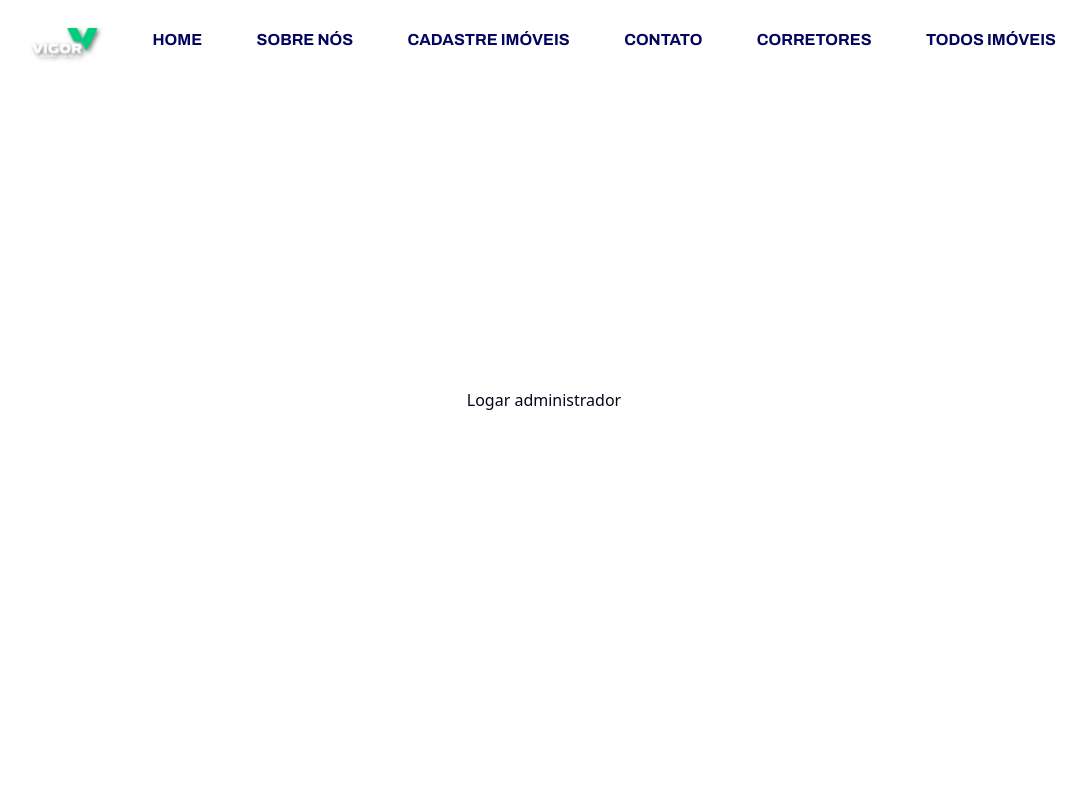
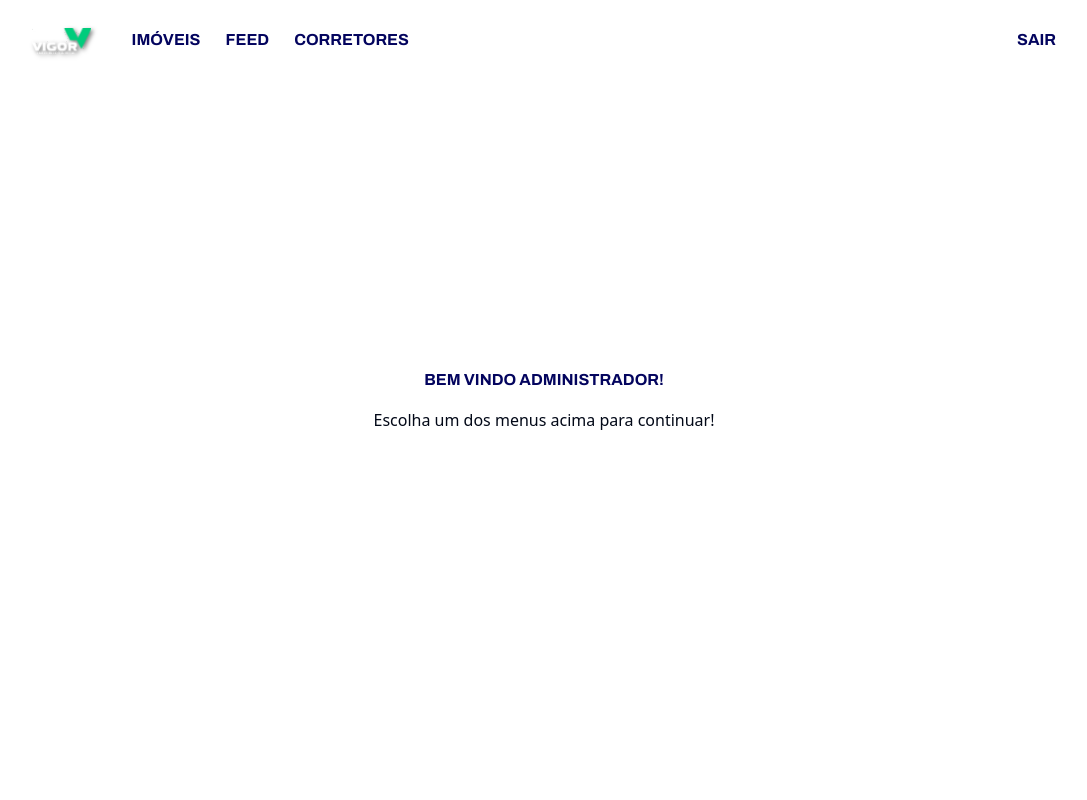
Before and after one commit to LuizLimaDev/vigor-imob, a Next.js app: page /admin in a window 1280 px wide. Shown: the top 800 px of the page, without its empty margins (96-1183 px from the left). Built offline with nearby package versions, Linux system fonts and the light colour scheme.

Commit message:
feat: admin page home

```diff
--- a/app/_components/MenuDesktop/MenuDesktop.tsx
+++ b/app/_components/MenuDesktop/MenuDesktop.tsx
@@ -2,15 +2,12 @@
 
 import Image from "next/image";
 import Link from "next/link";
-import {
-  HoverCard,
-  HoverCardContent,
-  HoverCardTrigger,
-} from "../ui/hover-card";
+import AdminMenus from "./_components/AdminMenus/AdminMenus";
+import UserMenus from "./_components/UserMenus/UserMenus";
 
 const MenuDesktop = () => {
   return (
-    <nav className="absolute z-40 mt-7 flex h-[50%]  w-screen items-start justify-between px-32 font-archivo font-bold uppercase text-VIprimary-color zero:hidden desktop:flex desktop:align-middle">
+    <nav className="absolute z-40 mt-7 flex h-[50%]  w-screen items-start justify-between px-32 font-archivo font-bold uppercase text-VIprimary-color zero:hidden desktop:flex desktop:gap-10 desktop:align-middle">
       <Link href="/">
         <Image
           src="/logo.svg"
@@ -21,69 +18,8 @@ const MenuDesktop = () => {
         />
       </Link>
 
-      <Link href="/">Home</Link>
-
-      <Link href="/about">Sobre nós</Link>
-
-      <Link href="/register">Cadastre imóveis</Link>
-
-      <HoverCard openDelay={0}>
-        <HoverCardTrigger asChild>
-          <p>Contato</p>
-        </HoverCardTrigger>
-        <HoverCardContent>
-          <div>
-            <ul className="flex flex-col gap-3 text-base lowercase text-VIprimary-color">
-              <li className="flex gap-2">
-                <Image
-                  src="/Icons/phone-blue.svg"
-                  alt="email"
-                  width={24}
-                  height={24}
-                  sizes="100vw"
-                />
-                (79) 9 9910-2930
-              </li>
-              <li className="flex gap-2">
-                <Image
-                  src="/Icons/mail-blue.svg"
-                  alt="email"
-                  width={24}
-                  height={24}
-                  sizes="100vw"
-                />
-                vigorimob@hotmail.com
-              </li>
-              <li className="flex gap-2">
-                <Link
-                  href="http://www.instagram.com/vigor_imob"
-                  className="flex"
-                  legacyBehavior
-                >
-                  <a
-                    className="flex gap-2 hover:cursor-pointer"
-                    target="_blank"
-                    rel="noopener noreferrer"
-                  >
-                    <Image
-                      src="/Icons/instagram-blue.svg"
-                      alt="email"
-                      width={24}
-                      height={24}
-                      sizes="100vw"
-                    />
-                    @vigor_imob
-                  </a>
-                </Link>
-              </li>
-            </ul>
-          </div>
-        </HoverCardContent>
-      </HoverCard>
-
-      <Link href="/brokers">Corretores</Link>
-
-      <Link href="/properties">Todos imóveis</Link>
+      <UserMenus />
+      <AdminMenus />
     </nav>
   );
 };
--- /dev/null
+++ b/app/_components/MenuDesktop/_components/AdminMenus/AdminMenus.tsx
@@ -0,0 +1,25 @@
+import Link from "next/link";
+import { usePathname } from "next/navigation";
+
+const AdminMenus = () => {
+  const pathname = usePathname();
+  const isAdmin = pathname.includes("admin");
+
+  return (
+    <div
+      className={`${isAdmin === true ? "flex" : "hidden"} flex w-full justify-between`}
+    >
+      <div className="flex w-[30%] justify-between">
+        <Link href="/adminproperties">Imóveis</Link>
+
+        <Link href="/adminfeed">Feed</Link>
+
+        <Link href="/adminbrokers">Corretores</Link>
+      </div>
+
+      <Link href="/home">Sair</Link>
+    </div>
+  );
+};
+
+export default AdminMenus;
--- /dev/null
+++ b/app/_components/MenuDesktop/_components/UserMenus/UserMenus.tsx
@@ -0,0 +1,85 @@
+import {
+  HoverCard,
+  HoverCardContent,
+  HoverCardTrigger,
+} from "@/app/_components/ui/hover-card";
+import Image from "next/image";
+import Link from "next/link";
+import { usePathname } from "next/navigation";
+
+const UserMenus = () => {
+  const pathname = usePathname();
+  const isAdmin = pathname.includes("admin");
+
+  return (
+    <div
+      className={`${isAdmin === true ? "hidden" : "flex"} flex w-full justify-between`}
+    >
+      <Link href="/">Home</Link>
+
+      <Link href="/about">Sobre nós</Link>
+
+      <Link href="/register">Cadastre imóveis</Link>
+
+      <HoverCard openDelay={0}>
+        <HoverCardTrigger asChild>
+          <p>Contato</p>
+        </HoverCardTrigger>
+        <HoverCardContent>
+          <div>
+            <ul className="flex flex-col gap-3 text-base lowercase text-VIprimary-color">
+              <li className="flex gap-2">
+                <Image
+                  src="/Icons/phone-blue.svg"
+                  alt="email"
+                  width={24}
+                  height={24}
+                  sizes="100vw"
+                />
+                (79) 9 9910-2930
+              </li>
+              <li className="flex gap-2">
+                <Image
+                  src="/Icons/mail-blue.svg"
+                  alt="email"
+                  width={24}
+                  height={24}
+                  sizes="100vw"
+                />
+                vigorimob@hotmail.com
+              </li>
+              <li className="flex gap-2">
+                <Link
+                  href="http://www.instagram.com/vigor_imob"
+                  className="flex"
+                  legacyBehavior
+                >
+                  <a
+                    className="flex gap-2 hover:cursor-pointer"
+                    target="_blank"
+                    rel="noopener noreferrer"
+                  >
+                    <Image
+                      src="/Icons/instagram-blue.svg"
+                      alt="email"
+                      width={24}
+                      height={24}
+                      sizes="100vw"
+                    />
+                    @vigor_imob
+                  </a>
+                </Link>
+              </li>
+            </ul>
+          </div>
+        </HoverCardContent>
+      </HoverCard>
+
+      <Link href="/brokers">Corretores</Link>
+
+      <Link href="/properties">Todos imóveis</Link>
+    </div>
+  );
+};
+
+export default UserMenus;
--- a/app/admin/page.tsx
+++ b/app/admin/page.tsx
@@ -1,7 +1,10 @@
+import Title from "../_components/Title/Title";
+
 const Admin = () => {
   return (
     <main className="flex h-screen flex-col items-center justify-center">
-      <h1>Logar administrador</h1>
+      <Title className="text-[4rem]">Bem vindo administrador!</Title>
+      <p className="mt-4">Escolha um dos menus acima para continuar!</p>
     </main>
   );
 };
```
